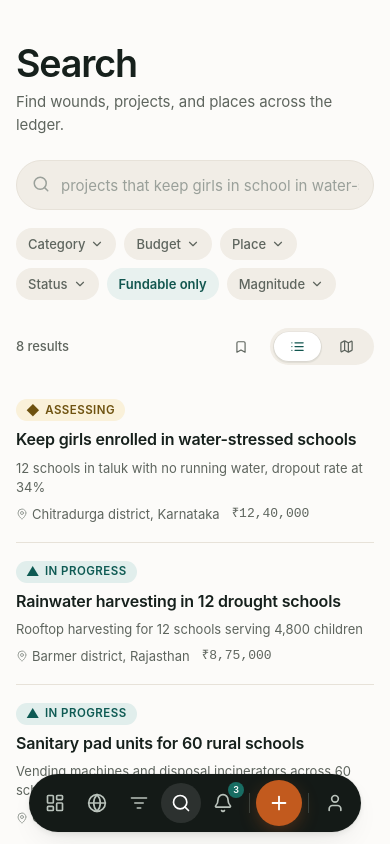
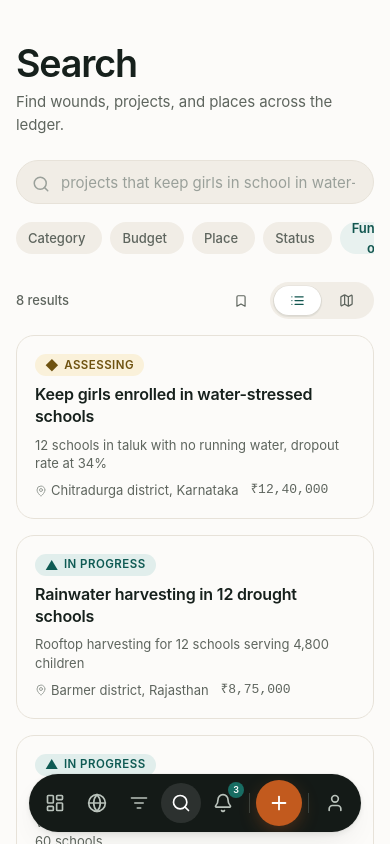
Before and after one commit to rahulkumarjha26/setu-platform, a Next.js app: page /search in a window 390 px wide. Shown: the top 844 px of the page. Built offline with nearby package versions, Linux system fonts and the light colour scheme.

Commit message:
Polish: CSS consistency vars, landing responsive, search padding/badge scroll

```diff
--- a/app/globals.css
+++ b/app/globals.css
@@ -142,7 +142,7 @@ body{font-family:var(--font-ui);font-size:15px;line-height:1.55;background:var(-
 ::-webkit-scrollbar{width:6px;height:6px}
 ::-webkit-scrollbar-thumb{background:var(--border);border-radius:3px}
 ::-webkit-scrollbar-track{background:transparent}
-:focus-visible{outline:2px solid var(--focus);outline-offset:2px;border-radius:6px}
+:focus-visible{outline:2px solid var(--focus);outline-offset:2px;border-radius:var(--radius-sm)}
 a{color:inherit;text-decoration:none}
 button{font-family:inherit;cursor:pointer;border:none;background:none}
 img,svg{display:block;max-width:100%}
@@ -368,7 +368,7 @@ table.data-table tr:hover td{background:var(--bg-muted)}
 .hatch{background-image:repeating-linear-gradient(45deg,transparent,transparent 3px,var(--nodata-hatch) 3px,var(--nodata-hatch) 5px)}
 
 /* ===== SKELETON ===== */
-.skeleton{background:var(--bg-muted);border-radius:6px;animation:shimmer 1.4s ease-in-out infinite}
+.skeleton{background:var(--bg-muted);border-radius:var(--radius-sm);animation:shimmer 1.4s ease-in-out infinite}
 @keyframes shimmer{0%{opacity:.4}50%{opacity:.85}100%{opacity:.4}}
 
 /* ===== FEEDBACK ===== */
--- a/app/page.tsx
+++ b/app/page.tsx
@@ -65,7 +65,7 @@ export default function LandingPage() {
         className="container"
         style={{ paddingTop: 80, paddingBottom: 48 }}
       >
-        <h1 className="text-display" style={{ maxWidth: 720, color: "var(--text)" }}>
+        <h1 className="text-display" style={{ maxWidth: 720, color: "var(--text)", overflowWrap: "break-word" }}>
           A nation, counted
           <br />
           one wound at a time.
@@ -106,7 +106,7 @@ export default function LandingPage() {
           hidden: {},
           visible: { transition: { staggerChildren: 0.12 } },
         }}
-        className="container"
+        className="container mob-flex-col"
         style={{ paddingTop: 32, paddingBottom: 48, display: "flex", gap: 64, flexWrap: "wrap" }}
       >
         {STATS.map((stat) => (
@@ -151,6 +151,7 @@ export default function LandingPage() {
             padding: 12,
             position: "relative",
             overflow: "hidden",
+            justifyContent: "center",
           }}
         >
           {COVERAGE_GRID.map((row, ri) =>
@@ -217,6 +218,7 @@ export default function LandingPage() {
           width: "100%",
           padding: "24px 32px",
           borderTop: "1px solid var(--border)",
+          marginBottom: 80,
         }}
       >
         <span
--- a/app/search/page.tsx
+++ b/app/search/page.tsx
@@ -239,7 +239,7 @@ export default function SearchPage() {
   }));
 
   return (
-    <div style={{ minHeight: "100vh", paddingBottom: 80 }}>
+    <div style={{ minHeight: "100vh", paddingBottom: 96 }}>
       <div className="container" style={{ paddingTop: 44 }}>
         <motion.div
           initial={{ opacity: 0, y: 16 }}
@@ -275,7 +275,8 @@ export default function SearchPage() {
               onChange={(e) => setQuery(e.target.value)}
               style={{
                 paddingLeft: 44,
-                height: 50,
+                paddingRight: 18,
+                height: 44,
                 borderRadius: "var(--radius-pill)",
                 fontSize: 15,
               }}
@@ -285,12 +286,15 @@ export default function SearchPage() {
 
         {/* Facet chip bar */}
         <div
-          className="flex items-center flex-wrap"
+          className="flex items-center"
           style={{
             gap: 8,
             marginBottom: 24,
             overflowX: "auto",
             paddingBottom: 4,
+            flexWrap: "nowrap",
+            WebkitOverflowScrolling: "touch",
+            scrollbarWidth: "none",
           }}
         >
           {FACETS.map((facet) => {
@@ -380,6 +384,7 @@ export default function SearchPage() {
               style={{
                 display: view === "list" ? "flex" : "none",
                 flexDirection: "column",
+                gap: 16,
               }}
             >
               {filteredResults.map((result, i) => (
@@ -388,6 +393,7 @@ export default function SearchPage() {
                   initial={{ opacity: 0, y: 6 }}
                   animate={{ opacity: 1, y: 0 }}
                   transition={{ delay: 0.03 * i, duration: 0.3 }}
+                  style={{ display: "flex" }}
                 >
                   <Link
                     href={`/wound/${result.id}`}
@@ -395,10 +401,12 @@ export default function SearchPage() {
                       display: "flex",
                       flexDirection: "column",
                       gap: 8,
-                      padding: "18px 0",
-                      borderBottom: "1px solid var(--border)",
+                      padding: 18,
+                      border: "1px solid var(--border)",
+                      borderRadius: "var(--radius-card)",
                       textDecoration: "none",
                       color: "inherit",
+                      width: "100%",
                     }}
                   >
                     <div className="flex items-center gap-10">
```
